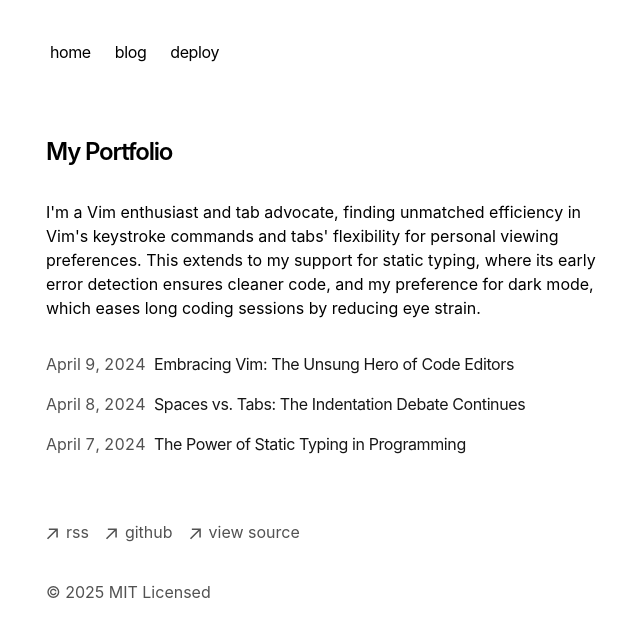
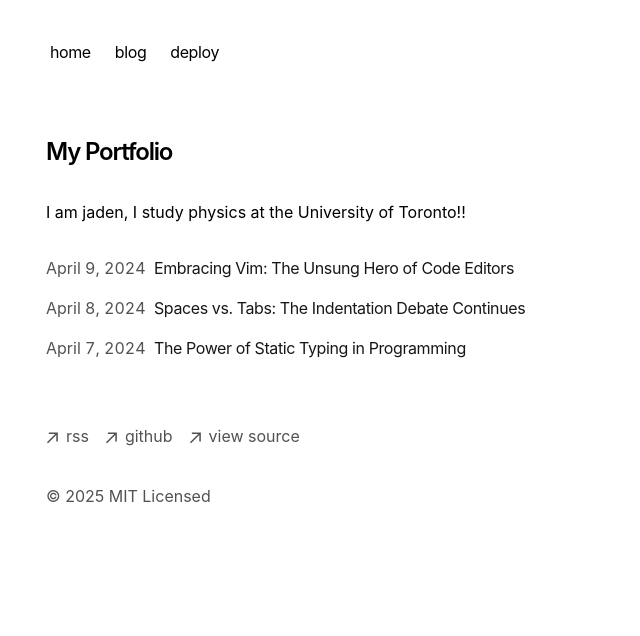
Before and after one commit to Jadenthealmighty/jaden-portfolio-v1, a Next.js app: page / in a window 1280 px wide. Shown: the top 636 px of the page, without its empty margins (306-946 px from the left). Built offline with nearby package versions, Linux system fonts and the light colour scheme.

Commit message:
Going to update site for first time

```diff
--- a/app/page.tsx
+++ b/app/page.tsx
@@ -7,11 +7,7 @@ export default function Page() {
         My Portfolio
       </h1>
       <p className="mb-4">
-        {`I'm a Vim enthusiast and tab advocate, finding unmatched efficiency in
-        Vim's keystroke commands and tabs' flexibility for personal viewing
-        preferences. This extends to my support for static typing, where its
-        early error detection ensures cleaner code, and my preference for dark
-        mode, which eases long coding sessions by reducing eye strain.`}
+        {`I am jaden, I study physics at the University of Toronto!!`}
       </p>
       <div className="my-8">
         <BlogPosts />
--- a/package.json
+++ b/package.json
@@ -13,11 +13,11 @@
     "@vercel/analytics": "^1.1.3",
     "@vercel/speed-insights": "^1.0.9",
     "geist": "1.2.2",
-    "next": "^16.0.10",
+    "next": "^14.2.35",
     "next-mdx-remote": "^4.4.1",
     "postcss": "^8.4.35",
-    "react": "^19.2.1",
-    "react-dom": "^19.2.1",
+    "react": "^18.2.0",
+    "react-dom": "^18.2.0",
     "sugar-high": "^0.6.0",
     "tailwindcss": "4.0.0-alpha.13",
     "typescript": "^5"
```
Also changed, not shown: 1 other file (tests, documents, lock files or other folders).
